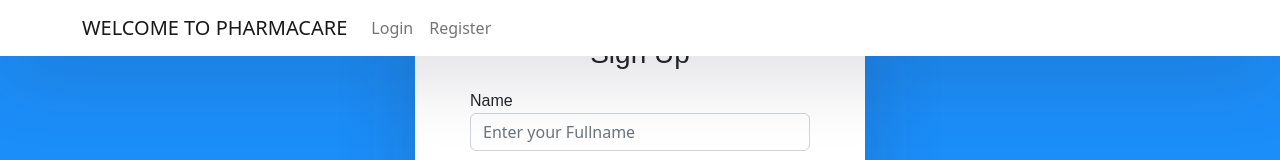
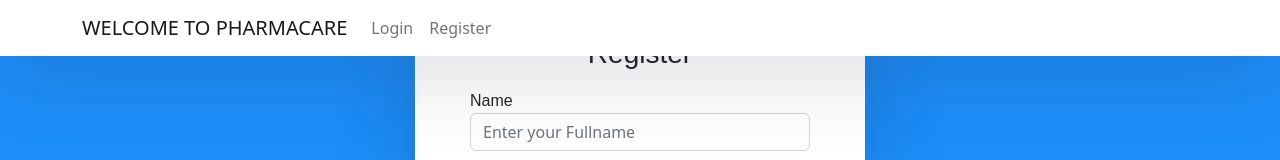
Before and after one commit to o-brayarn/phase-4-project-pharmacare-frontend, a React (Create React App) app: page /register in a window 1280 px wide. Shown: the top 160 px of the page. Built offline with nearby package versions, Linux system fonts and the light colour scheme.

Commit message:
modified register page

```diff
--- a/src/components/RegisterForm.js
+++ b/src/components/RegisterForm.js
@@ -3,7 +3,7 @@ import React from "react";
 export default function RegisterForm() {
   return (
     <form>
-      <h3>Sign Up</h3>
+      <h3>Register</h3>
       <div className="mb-3">
         <label>Name</label>
         <input
```
